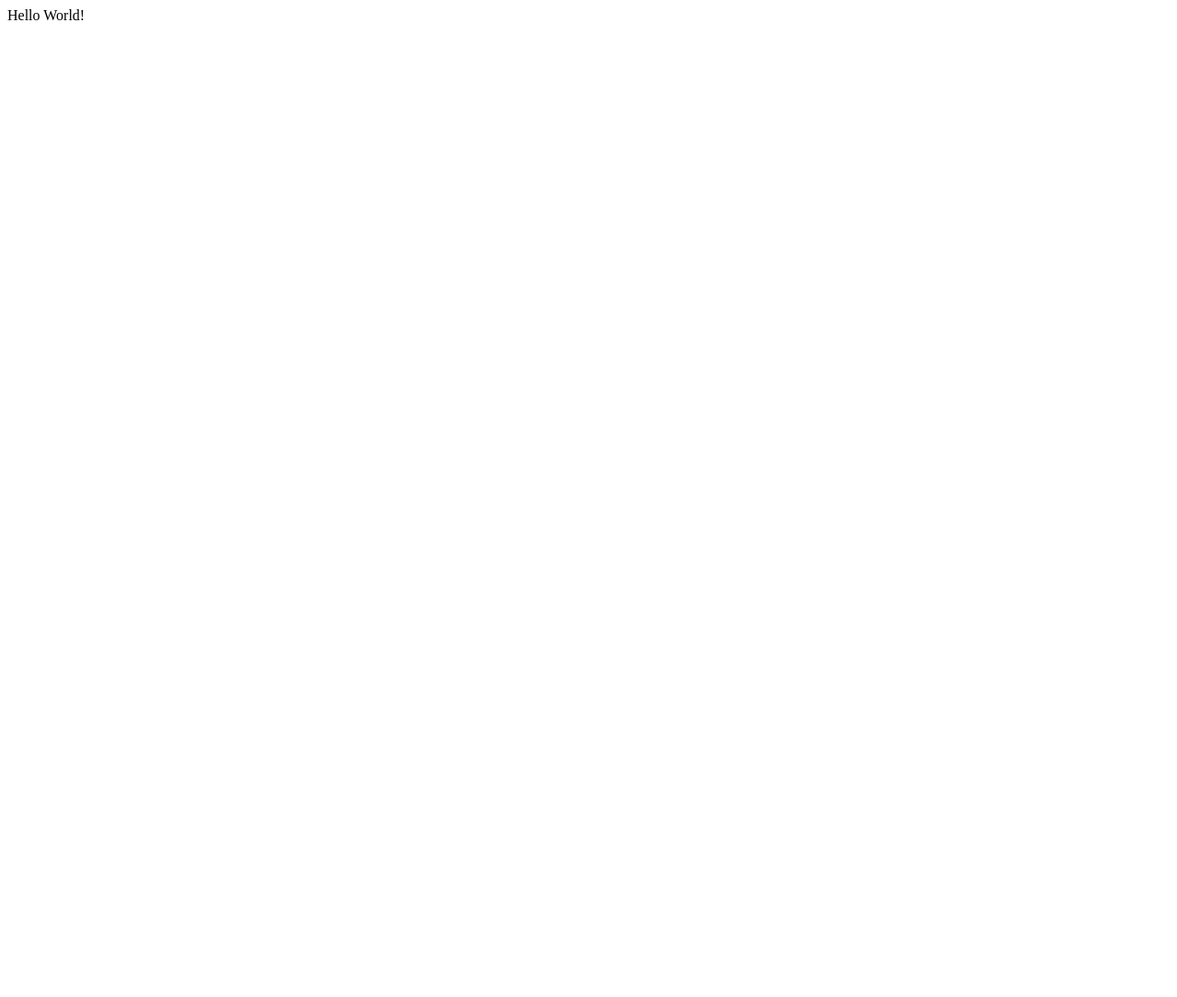
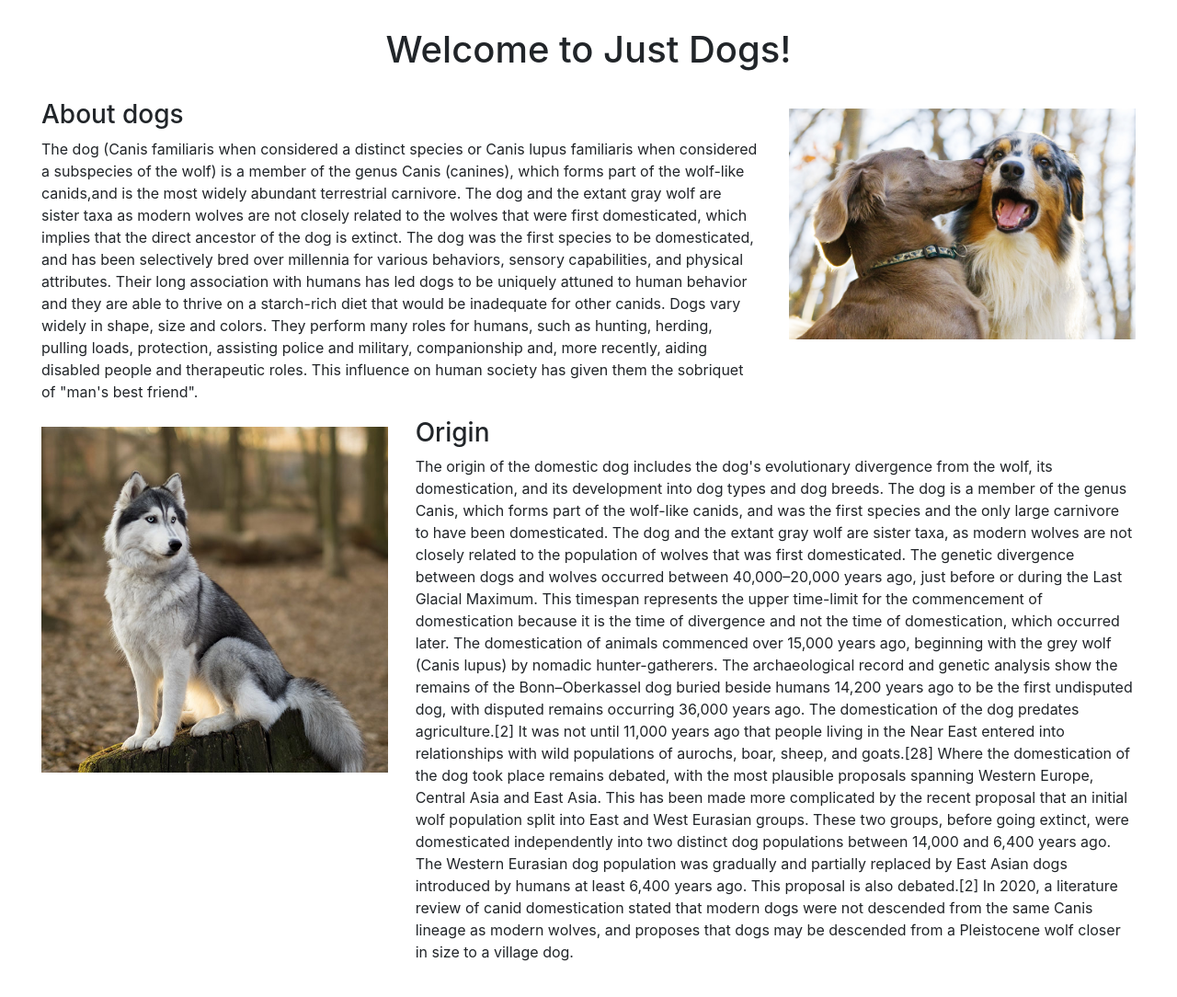
Before and after one commit to rajreet/project0, a plain HTML site: page index.html in a window 1280 px wide. Shown: the whole page at 92% size. Before the commit the page ends 800 px from the top, so only its background shows below. Drawn offline with nearby package versions, Linux system fonts and the light colour scheme.

Commit message:
Index page created

```diff
--- a/index.html
+++ b/index.html
@@ -1,9 +1,50 @@
 <!DOCTYPE html>
 <html>
     <head>
-        <title>My Webpage</title>
+        <link rel="stylesheet" href="https://stackpath.bootstrapcdn.com/bootstrap/4.4.1/css/bootstrap.min.css" integrity="sha384-Vkoo8x4CGsO3+Hhxv8T/Q5PaXtkKtu6ug5TOeNV6gBiFeWPGFN9MuhOf23Q9Ifjh" crossorigin="anonymous">
+        <link rel="stylesheet" href="styles.css">
+        <title>Just Dogs!</title>
     </head>
+
     <body>
-        Hello World!
+        <h1>Welcome to Just Dogs!</h1>
+        <div class="container-fluid">
+            <div class="row">
+                <div id="info" class="col-8" >
+                    <h3>About dogs</h3>
+
+                    <p>The dog (Canis familiaris when considered a distinct species or Canis lupus familiaris when considered a subspecies of the wolf) is a member of
+                        the genus Canis (canines), which forms part of the wolf-like canids,and is the most widely abundant terrestrial carnivore. The dog and the extant gray wolf
+                        are sister taxa as modern wolves are not closely related to the wolves that were first domesticated, which implies that the direct ancestor of the dog is extinct.
+                        The dog was the first species to be domesticated, and has been selectively bred over millennia for various behaviors, sensory capabilities, and physical attributes.
+                        Their long association with humans has led dogs to be uniquely attuned to human behavior and they are able to thrive on a starch-rich diet that would be inadequate
+                        for other canids. Dogs vary widely in shape, size and colors. They perform many roles for humans, such as hunting, herding, pulling loads, protection, assisting police
+                        and military, companionship and, more recently, aiding disabled people and therapeutic roles. This influence on human society has given them the sobriquet of "man's
+                        best friend". </p>
+
+                </div>
+
+                <div class="col-4">
+                    <img src="dog1.jpg" class="dog-img">
+                </div>
+            </div>
+
+            <div class="row">
+                <div class="col-4">
+                    <img src="dog0.jpg" class="dog-img">
+                </div>
+
+                <div class=col-8>
+                    <h3>Origin</h3>
+                    <p>The origin of the domestic dog includes the dog's evolutionary divergence from the wolf, its domestication, and its development into dog types and dog breeds. The dog is a member of the genus Canis, which forms part of the wolf-like canids, and was the first species and the only large carnivore to have been domesticated. The dog and the extant gray wolf are sister taxa, as modern wolves are not closely related to the population of wolves that was first domesticated.
+
+                        The genetic divergence between dogs and wolves occurred between 40,000–20,000 years ago, just before or during the Last Glacial Maximum. This timespan represents the upper time-limit for the commencement of domestication because it is the time of divergence and not the time of domestication, which occurred later. The domestication of animals commenced over 15,000 years ago, beginning with the grey wolf (Canis lupus) by nomadic hunter-gatherers. The archaeological record and genetic analysis show the remains of the Bonn–Oberkassel dog buried beside humans 14,200 years ago to be the first undisputed dog, with disputed remains occurring 36,000 years ago. The domestication of the dog predates agriculture.[2] It was not until 11,000 years ago that people living in the Near East entered into relationships with wild populations of aurochs, boar, sheep, and goats.[28]
+
+                        Where the domestication of the dog took place remains debated, with the most plausible proposals spanning Western Europe, Central Asia and East Asia. This has been made more complicated by the recent proposal that an initial wolf population split into East and West Eurasian groups. These two groups, before going extinct, were domesticated independently into two distinct dog populations between 14,000 and 6,400 years ago. The Western Eurasian dog population was gradually and partially replaced by East Asian dogs introduced by humans at least 6,400 years ago. This proposal is also debated.[2]
+
+                        In 2020, a literature review of canid domestication stated that modern dogs were not descended from the same Canis lineage as modern wolves, and proposes that dogs may be descended from a Pleistocene wolf closer in size to a village dog. </p>
+                </div>
+            </div>
+        </div>
     </body>
 </html>
--- /dev/null
+++ b/styles.css
@@ -0,0 +1,20 @@
+body{
+    margin: 30px;
+    /* background-image: url('dog1.jpg'); */
+
+}
+
+h1{
+    margin-bottom: 30px;
+    text-align: center;
+}
+
+.dog-img{
+    margin-top: 10px;
+    width:100%;
+}
+
+
+/* #info{
+    width: 60%;
+} */
```
Also changed, not shown: dog0.jfif (added), dog0.jpg (added), dog1.jpg (added).
